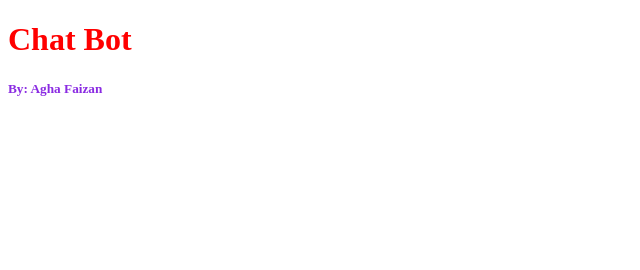
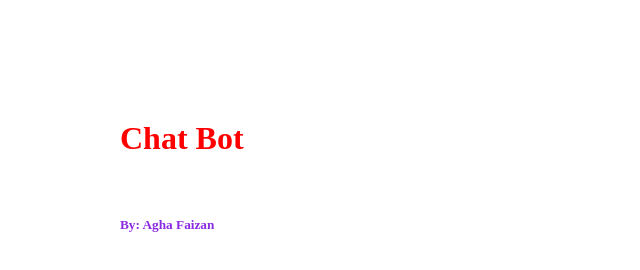
Before and after one commit to aghafaizan/Chat-Bot, a plain HTML site: page index.html in a window 1280 px wide. Shown: the whole page, without its empty margins (0-640 px from the left). Drawn offline with Linux system fonts and the light colour scheme.

Commit message:
Style to whole page

```diff
--- a/style.css
+++ b/style.css
@@ -1,7 +1,12 @@
-h1{
-    color: red;
+* {
+  padding: 20px;
+  margin: 20px;
 }
 
-h5{
-    color: blueviolet;
+h1 {
+  color: red;
 }
+
+h5 {
+  color: blueviolet;
+}
```
